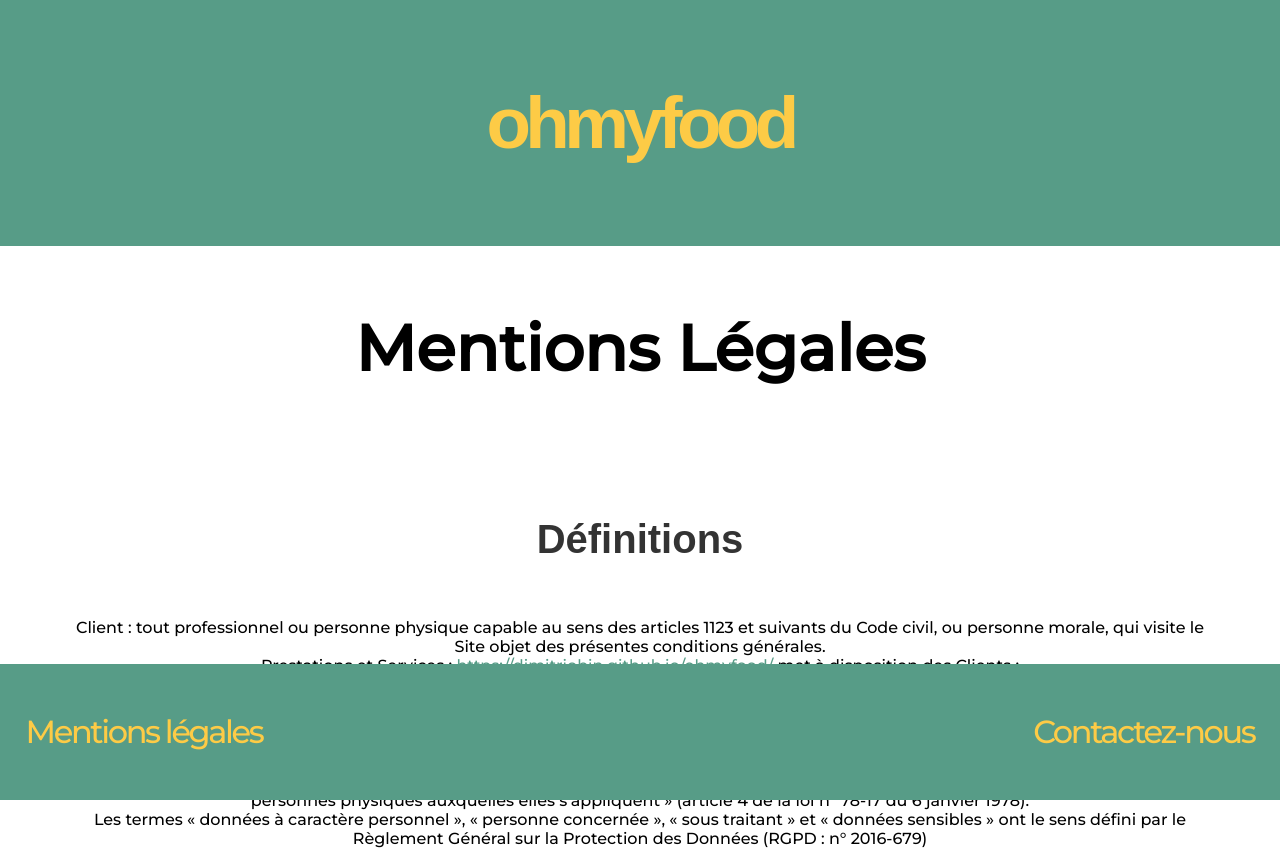
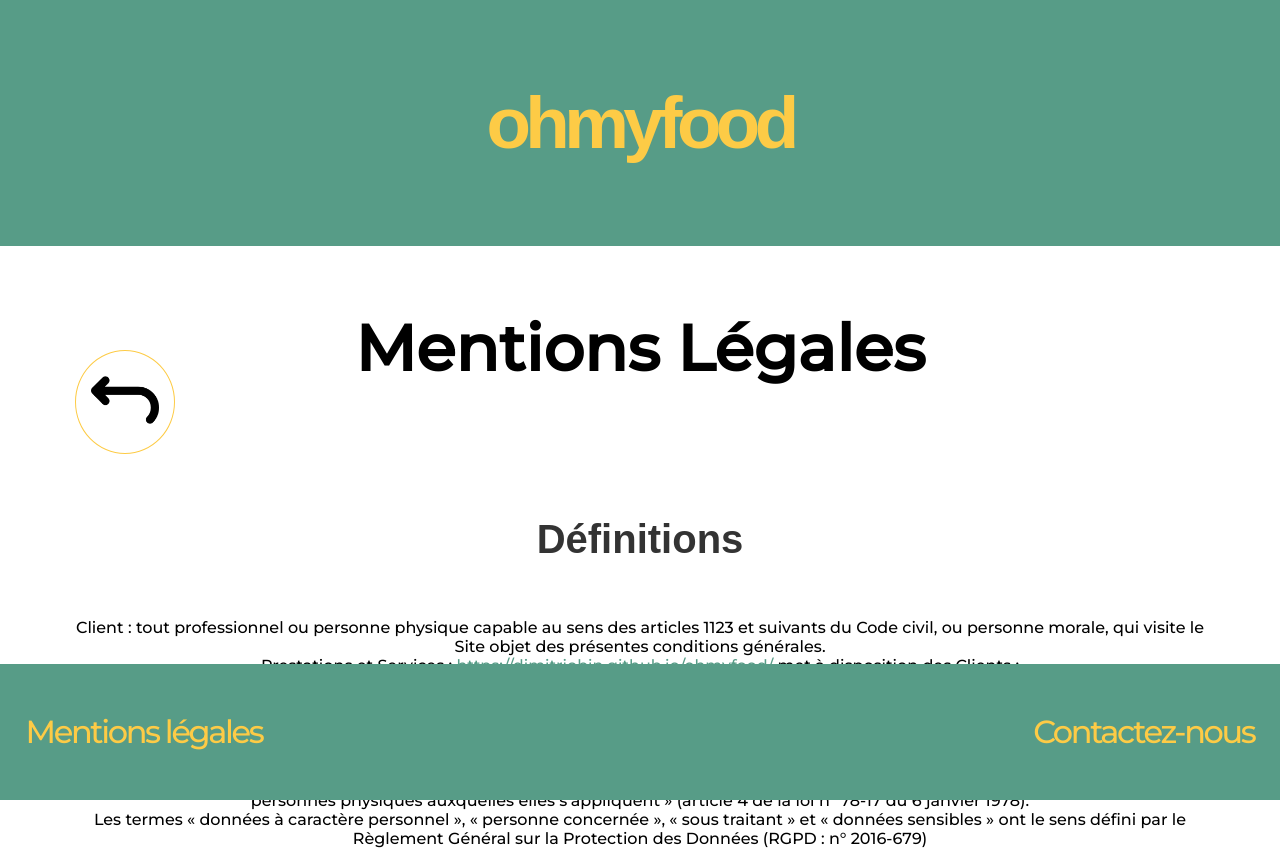
Before and after one commit to dimitriobin/P03_ohmyfood, a website: page pages/mentions_legales.html in a window 1280 px wide. Shown: the top 851 px of the page. Drawn offline with Linux system fonts and the light colour scheme.

Commit message:
intégration d'une flèche de retour à la page d'acceuil

```diff
--- a/assets/css/scss/base/_global.scss
+++ b/assets/css/scss/base/_global.scss
@@ -1,3 +1,20 @@
+/* classes utiles */
+.back {
+    display: none;
+    object-fit: scale-down;
+    width: 100px;
+    position: absolute;
+    left: 75px;
+    top: 350px;
+    border: 1px solid $font-color-primary;
+    border-radius: 50%;
+    padding: 15px;
+
+    img {
+        width: 100%;
+    }
+}
+
 /* Elements généraux à tout le site */
 *,
 *::before,
@@ -157,4 +174,8 @@
     main>h2 {
         margin-top: 8rem;
     }
+
+    .back {
+        display: inline-block;
+    }
 }
--- a/pages/mentions_legales.html
+++ b/pages/mentions_legales.html
@@ -20,6 +20,8 @@
     </header>
 
     <main>
+        <a href="../index.html" class="back"><img src="../assets/images/back-curved-arrow.png"
+                alt="retour à la page précédente"></a>
         <h1>Mentions Légales</h1>
 
         <h2>Définitions</h2>
```
Also changed, not shown: pages/la_note_enchantee.html (+2 -0 lines), pages/la_palette_du_gout.html (+2 -0 lines), pages/le_chic_a_la_francaise.html (+2 -0 lines), pages/le_delice_des_papilles.html (+2 -0 lines), assets/css/main.css, assets/css/prefixed/main.css, assets/images/back-curved-arrow.png (added), 1 other file.
